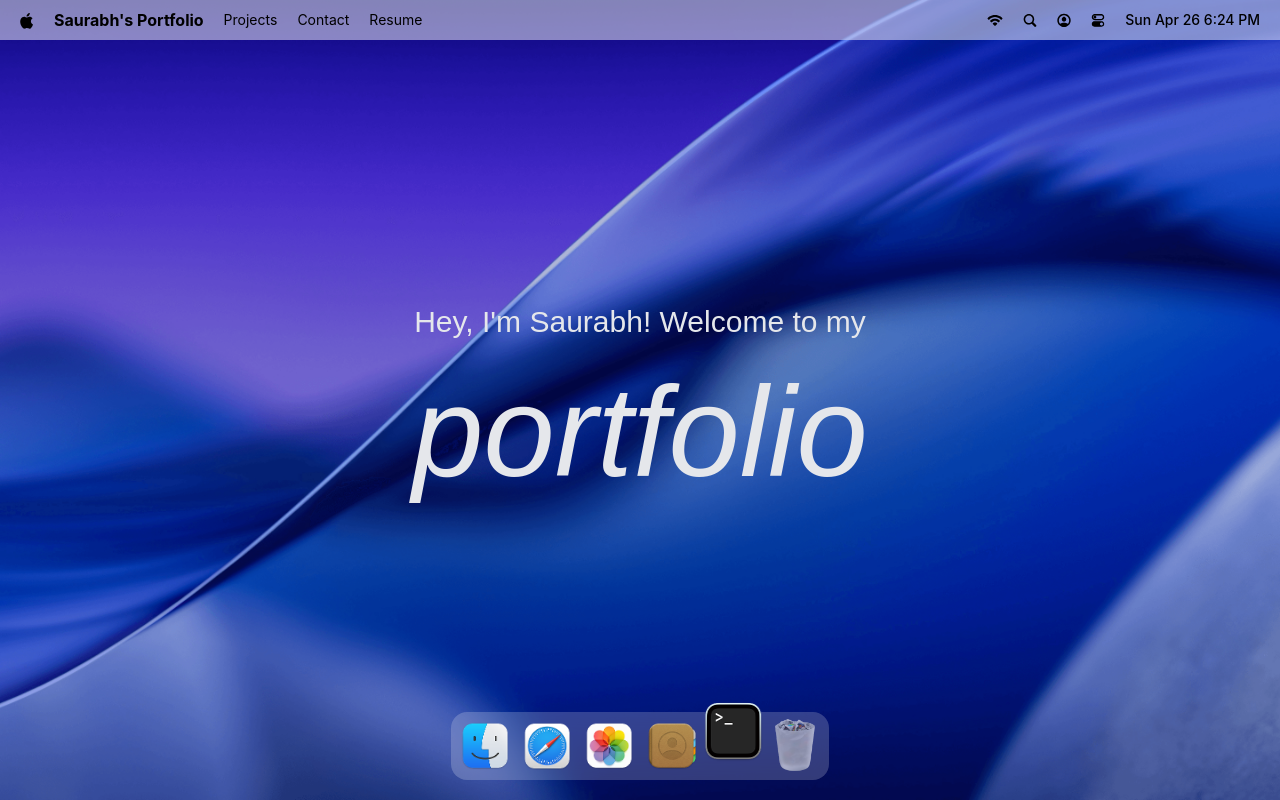
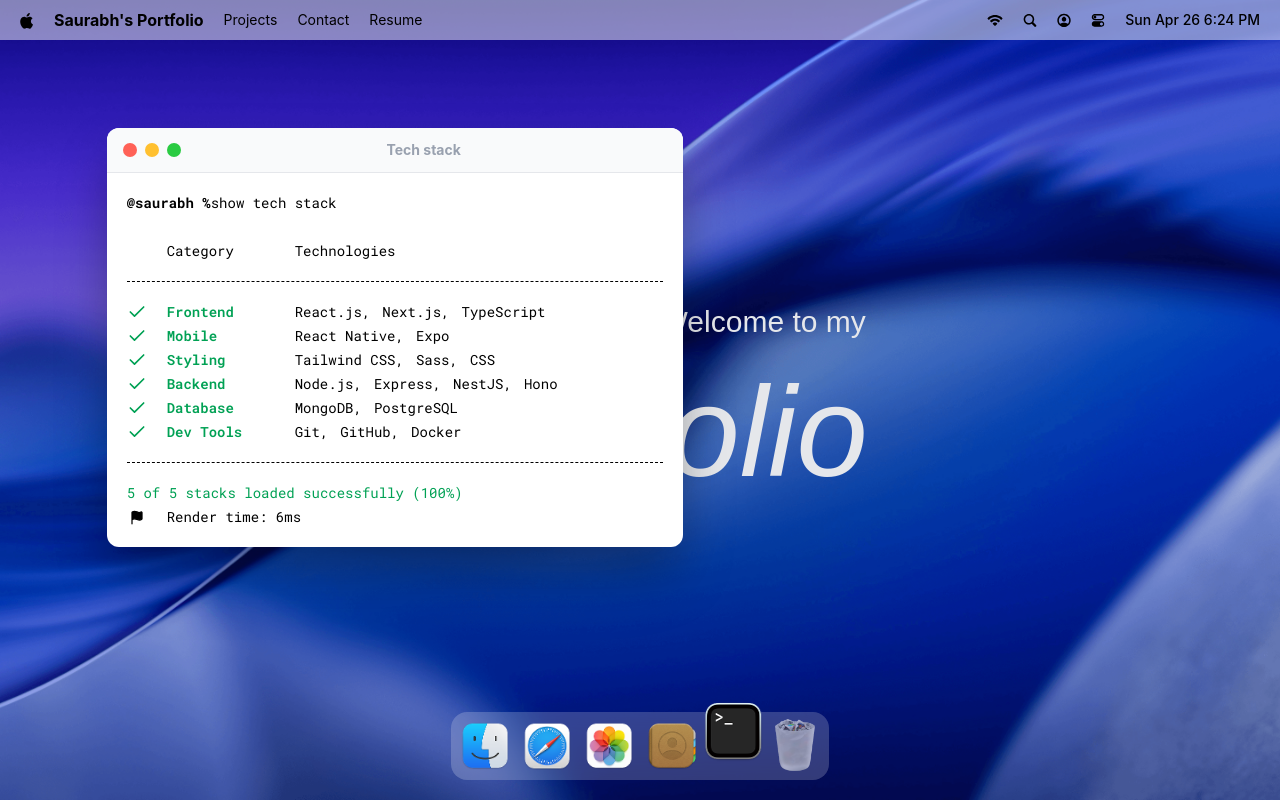
Before and after one commit to saurabh19304/macOS-portfolio, a React (Vite) app: page / in a window 1280 px wide. Both pictures are taken after a click on the button 733 px from the left and 746 px from the top of the page. Built offline with nearby package versions, Linux system fonts and the light colour scheme; a web font is replaced by a local one.

Commit message:
implement hoc and terminal

```diff
--- a/src/App.jsx
+++ b/src/App.jsx
@@ -1,10 +1,18 @@
+import gsap from 'gsap';
 import { Navbar, Welcome, Dock } from './components'
+
+import { Draggable } from "gsap/Draggable";
+import {Terminal} from "#/windows/index.js";
+gsap.registerPlugin(Draggable);
+
 function App() {
     return (
         <main>
     <Navbar />
     <Welcome />
     <Dock />
+
+    <Terminal />
         </main>
     )
 }
--- /dev/null
+++ b/src/components/WindowControls.jsx
@@ -0,0 +1,15 @@
+import React from 'react'
+import useWindowStore from "#/store/window.js";
+
+const WindowControls = ({target}) => {
+    const { closeWindow } = useWindowStore();
+
+    return (
+        <div id="window-controls">
+            <div className="close" onClick={() => closeWindow(target)} />
+            <div className="minimize"/>
+            <div  className="maximize"/>
+        </div>
+    )
+}
+export default WindowControls
--- a/src/components/index.js
+++ b/src/components/index.js
@@ -1,5 +1,6 @@
 import Navbar from "#/components/Navbar.jsx";
 import Welcome from "#/components/Welcome.jsx";
 import Dock from "#/components/Dock.jsx";
+import WindowControls from "#/components/WindowControls.jsx";
 
-export { Navbar, Welcome, Dock };
+export { Navbar, Welcome, Dock, WindowControls };
--- /dev/null
+++ b/src/hoc/WindowWrapper.jsx
@@ -0,0 +1,48 @@
+import useWindowStore from "#/store/window.js";
+import {useRef} from "react";
+import {useGSAP} from "@gsap/react";
+import {useLayoutEffect} from "react";
+import gsap from "gsap";
+import {Draggable} from "gsap/Draggable";
+
+const WindowWrapper = (Component , windowKey) => {
+    const Wrapped = (props) => {
+        const  {focusWindow, windows} = useWindowStore();
+        const { isOpen, zIndex } = windows[windowKey];
+        const ref = useRef(null);
+
+        useGSAP(() => {
+            const el = ref.current;
+            if(!el || !isOpen) return;
+            el.style.display = "block";
+            gsap.fromTo(el, { scale:0.8, opacity: 0, y:40 }, {scale:1, opacity: 1, y: 0, duration:0.4, ease: "power3.out"})
+        }, [isOpen])
+
+        useGSAP(() => {
+            const el = ref.current;
+            if(!el) return;
+
+            const [instance] = Draggable.create(el, {onPress: () => focusWindow(windowKey)})
+            return () => instance.kill();
+        }, [])
+
+        useLayoutEffect(() => {
+            const el = ref.current
+            if(!el) return;
+            el.style.display = isOpen ? "block" : "none"
+
+        },[isOpen])
+
+        return <section id={windowKey}
+                        ref={ref}
+                        style={{zIndex}}
+                        className="absolute"
+        >
+            <Component {...props} />
+        </section>
+    }
+Wrapped.displayNamw = `WindowWrapper(${Component.displayName || Component.name || 'Component'})`
+    return    Wrapped;
+
+}
+export default WindowWrapper
--- /dev/null
+++ b/src/windows/Terminal.jsx
@@ -0,0 +1,53 @@
+import windowWrapper from "#/hoc/WindowWrapper.jsx";
+import {techStack} from "#/constants/index.js";
+import {Check, Flag} from 'lucide-react'
+import {WindowControls} from "#/components/index.js";
+
+const Terminal = () => {
+    return ( <>
+    <div id="window-header">
+        <WindowControls target="terminal"/>
+        <h2>Tech stack</h2>
+    </div>
+        <div className="techstack">
+            <p>
+                <span className="font-bold">@saurabh %</span>
+                show tech stack
+            </p>
+            <div className="label">
+                <p className="w-32">Category</p>
+                <p>Technologies</p>
+            </div>
+                <ul className="content">
+                    {techStack.map( ({category, items}) => (
+                        <li key={category} className="flex items-center">
+                           <Check className="check" size={20}/>
+                            <h3>{category}</h3>
+                            <ul>
+                                {items.map((item, i) => (
+                                    <li key={i}>
+                                        {item}
+                                        {i < items.length -1 ? "," : ""}
+                                    </li>
+                                ))}
+                            </ul>
+                        </li>
+                    ))}
+                </ul>
+            <div className="footnote">
+                <p>
+                    <check size={20} /> 5 of 5 stacks loaded successfully (100%)
+                </p>
+                <p className={"text-black"}>
+                    <Flag size={15} fill="black" />
+                    Render time: 6ms
+                </p>
+            </div>
+        </div>
+    </>
+    );
+};
+
+//wrapping into the hoc
+const TerminalWindow = windowWrapper(Terminal, 'terminal')
+export default TerminalWindow
--- /dev/null
+++ b/src/windows/index.js
@@ -0,0 +1,3 @@
+import Terminal from "#/windows/Terminal.jsx";
+
+export { Terminal };
```
